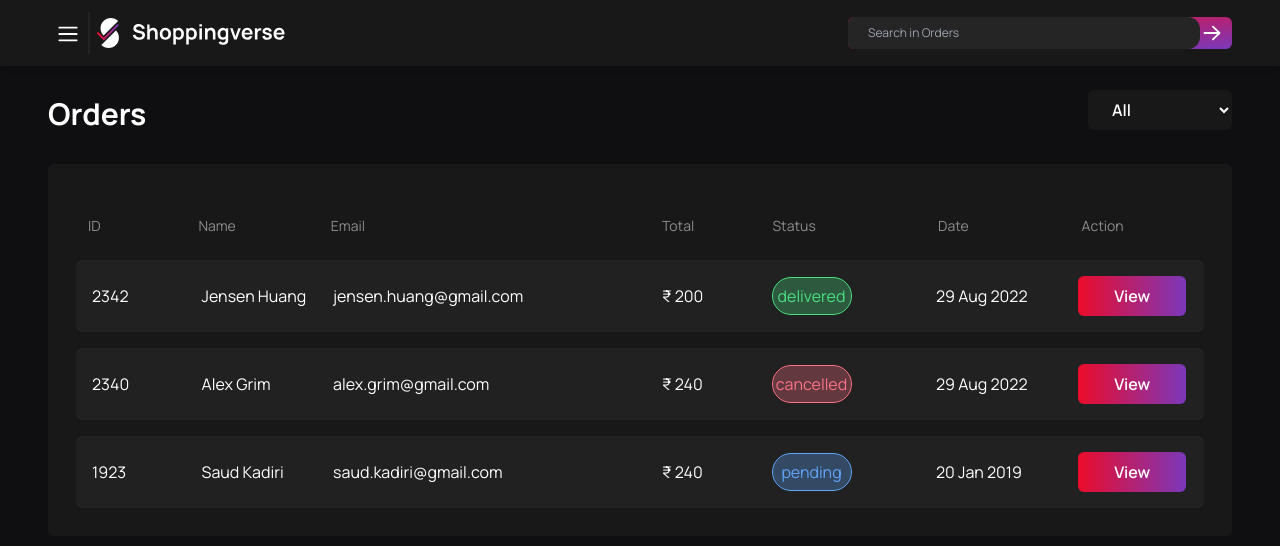
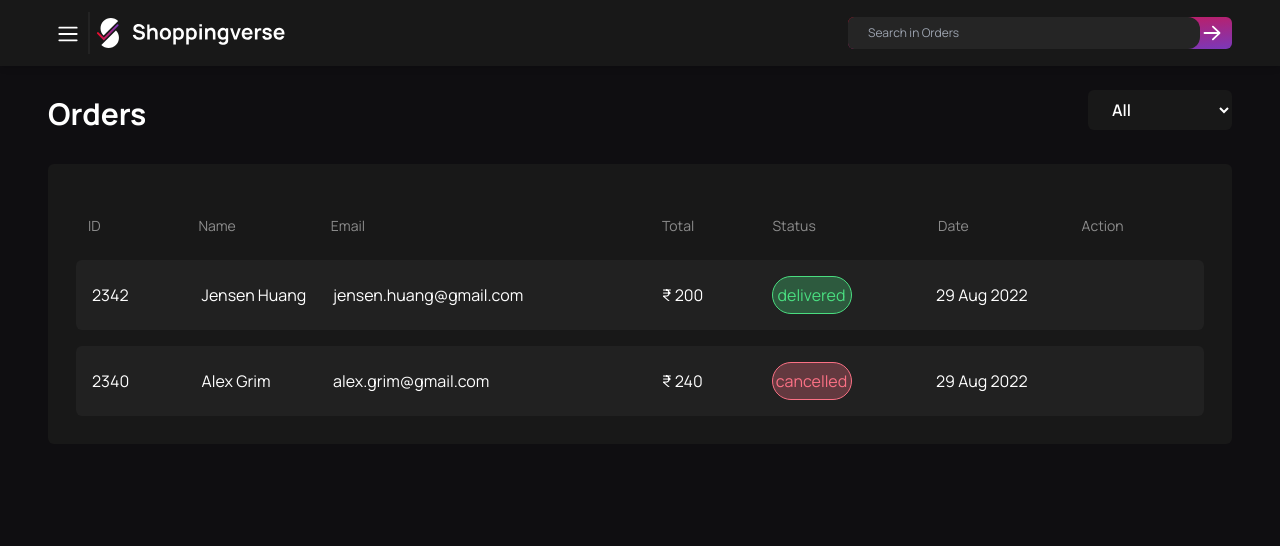
Before and after one commit to Soul-Coders/ecommerce-dapp, a Next.js app: page /seller/orders in a window 1280 px wide. Shown: the top 546 px of the page. Built offline with nearby package versions, Linux system fonts and the light colour scheme.

Commit message:
Updated dynamic routing

```diff
--- a/components/List.jsx
+++ b/components/List.jsx
@@ -30,12 +30,12 @@ const Row = ({ children, className, id }) => {
   const router = useRouter()
   return (
     <Link
-    href={`/${router.asPath}/${id}`}
-      key={id}
+    href={`${router.asPath}/${id}`}
+    key={id}
 
     >
       <div className={
-        className + ' items-center mt-4  bg-[#252525]/70 p-4 rounded-md lg:p-4'
+        className + ' cursor-pointer items-center mt-4  bg-[#252525]/70 p-4 rounded-md lg:p-4'
       }>
       {children.map((child, i) => (
         <div key={i} className=" basis-1/3 md:basis-0">
--- a/pages/seller/orders/[orderId].jsx
+++ b/pages/seller/orders/[orderId].jsx
@@ -1,14 +1,39 @@
 import Page from '../../../components/Page';
 import { useRouter } from 'next/router';
+import { useEffect, useState } from 'react';
+import { CalendarDaysIcon } from '@heroicons/react/20/solid';
 import orders from './orders';
 
 const OrderDetails = () => {
   const router = useRouter()
-  const id = router.query.orderId
+  const { orderId } = router.query
+  const [order, setOrder] = useState([])
+
+  useEffect(() => {
+    if (router.isReady) {
+      setOrder(orders.find(order => order.id === orderId))
+    }
+  }, [router.query.orderId, router.isReady]);
+
   return (
-    <Page name={`Order Details`}>
-        <div className="bg-dimmed-black rounded-md p-3 flex flex-col ">
-            {id}
+    <Page name={`Order Details`}
+      options={
+        <button
+          className="text-sm max-w-[8rem] font-semibold px-9 h-10 bg-gradient-to-r from-brand-red to-brand-purple rounded-md"
+        >
+          Invoice
+        </button>
+      }
+    >
+        <div className="bg-dimmed-black rounded-md p-3 flex flex-col text-brand-lavender">
+          <div className='flex justify-between p-3'>
+            <p className='font-bold '>#{orderId}</p>
+            <div className='flex gap-2 px-2 font-3xl'>
+              <CalendarDaysIcon className='w-5'/>
+              <h1>{order.date}</h1>
+            </div>
+          </div>
+          <div className="w-full h-[1px] bg-white/60"></div>
         </div>
     </Page>
   )
--- a/pages/seller/orders/index.jsx
+++ b/pages/seller/orders/index.jsx
@@ -1,7 +1,7 @@
 import Page from '../../../components/Page';
 import Label from '../../../components/Label';
 import List from '../../../components/List';
-import orders from './orders';
+import orders from './orders.json';
 
 const Orders = () => {
   const colnames = ['ID', 'Name', 'Email', 'Total', 'Status', 'Date', 'Action'];
@@ -35,9 +35,6 @@ const Orders = () => {
               <p>{total}</p>
               <Label status={status} />
               <p>{date}</p>
-              <button className="flex justify-center items-center font-semibold px-9 h-10 bg-gradient-to-r from-brand-red to-brand-purple rounded-md">
-                {action.name}
-              </button>
             </div>
           ))}
         </List>
--- a/pages/seller/orders/orders.js
+++ /dev/null
@@ -1,31 +0,0 @@
-const orders = [
-    {
-      id: '2342',
-      name: 'Jensen Huang',
-      email: 'jensen.huang@gmail.com',
-      total: '₹ 200',
-      status: 'done',
-      date: '29 Aug 2022',
-      action: { name: 'View' },
-    },
-    {
-      id: '2340',
-      name: 'Alex Grim',
-      email: 'alex.grim@gmail.com',
-      total: '₹ 240',
-      status: 'cancelled',
-      date: '29 Aug 2022',
-      action: { name: 'View' },
-    },
-    {
-      id: '1923',
-      name: 'Saud Kadiri',
-      email: 'saud.kadiri@gmail.com',
-      total: '₹ 240',
-      status: 'pending',
-      date: '20 Jan 2019',
-      action: { name: 'View' },
-    },
-  ];
-
-export default orders;
--- /dev/null
+++ b/pages/seller/orders/orders.json
@@ -0,0 +1,18 @@
+[
+    {
+      "id": "2342",
+      "name": "Jensen Huang",
+      "email": "jensen.huang@gmail.com",
+      "total": "₹ 200",
+      "status": "done",
+      "date": "29 Aug 2022"
+    },
+    {
+      "id": "2340",
+      "name": "Alex Grim",
+      "email": "alex.grim@gmail.com",
+      "total": "₹ 240",
+      "status": "cancelled",
+      "date": "29 Aug 2022"
+    }
+  ]
```
